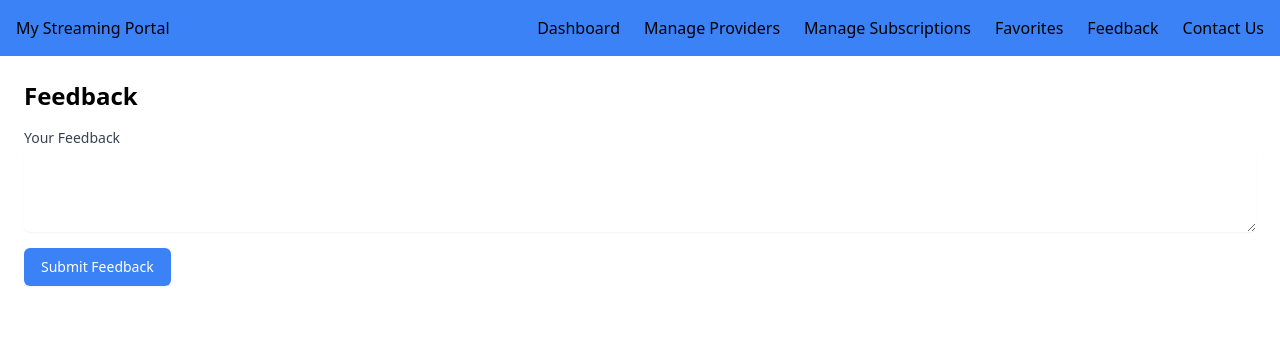
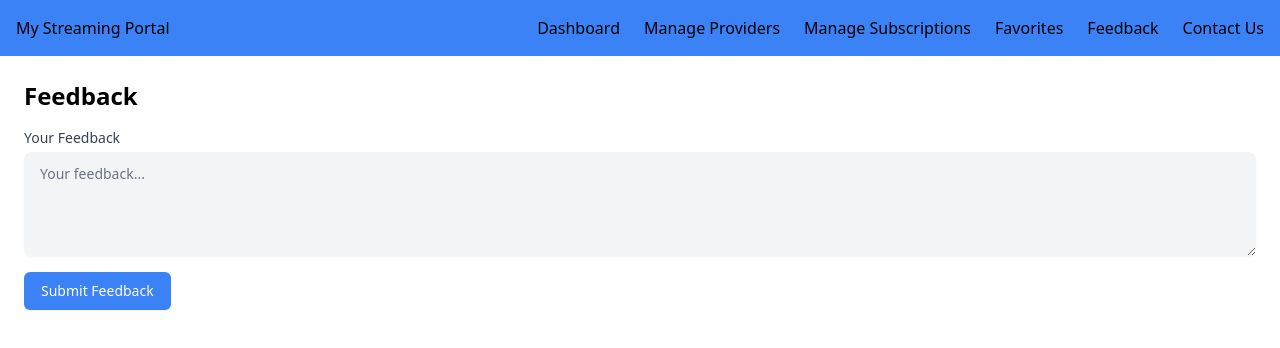
Before and after one commit to AunSyedShah/stream_ease, a Next.js app: page /feedback in a window 1280 px wide. Shown: the top 348 px of the page. Built offline with nearby package versions, Linux system fonts and the light colour scheme.

Commit message:
feedback form improvement

```diff
--- a/src/app/feedback/page.js
+++ b/src/app/feedback/page.js
@@ -31,8 +31,10 @@ const Feedback = () => {
                             rows="4"
                             value={feedback}
                             onChange={(e) => setFeedback(e.target.value)}
-                className="mt-1 block w-full shadow-sm focus:ring-blue-500 focus:border-blue-500 sm:text-sm border-gray-300 rounded-md"
-              />
+                            className="mt-1 block w-full px-4 py-3 rounded-lg shadow-sm focus:ring-blue-500 focus:border-blue-500 border-gray-300 bg-gray-100 text-gray-700 placeholder-gray-500 sm:text-sm"
+                            placeholder="Your feedback..."
+                        ></textarea>
+
                     </div>
                     <button
                         type="submit"
```
Lines whose indentation alone changed are shown as unchanged.
